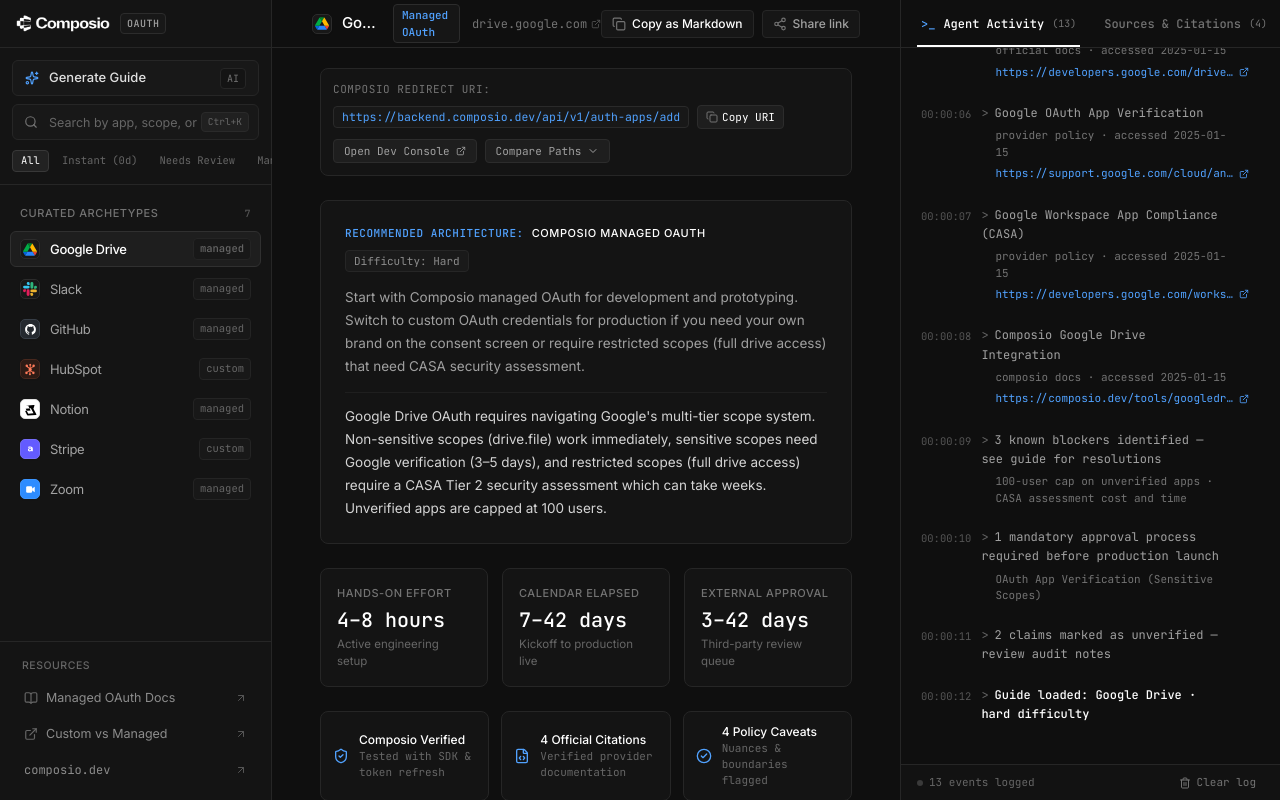
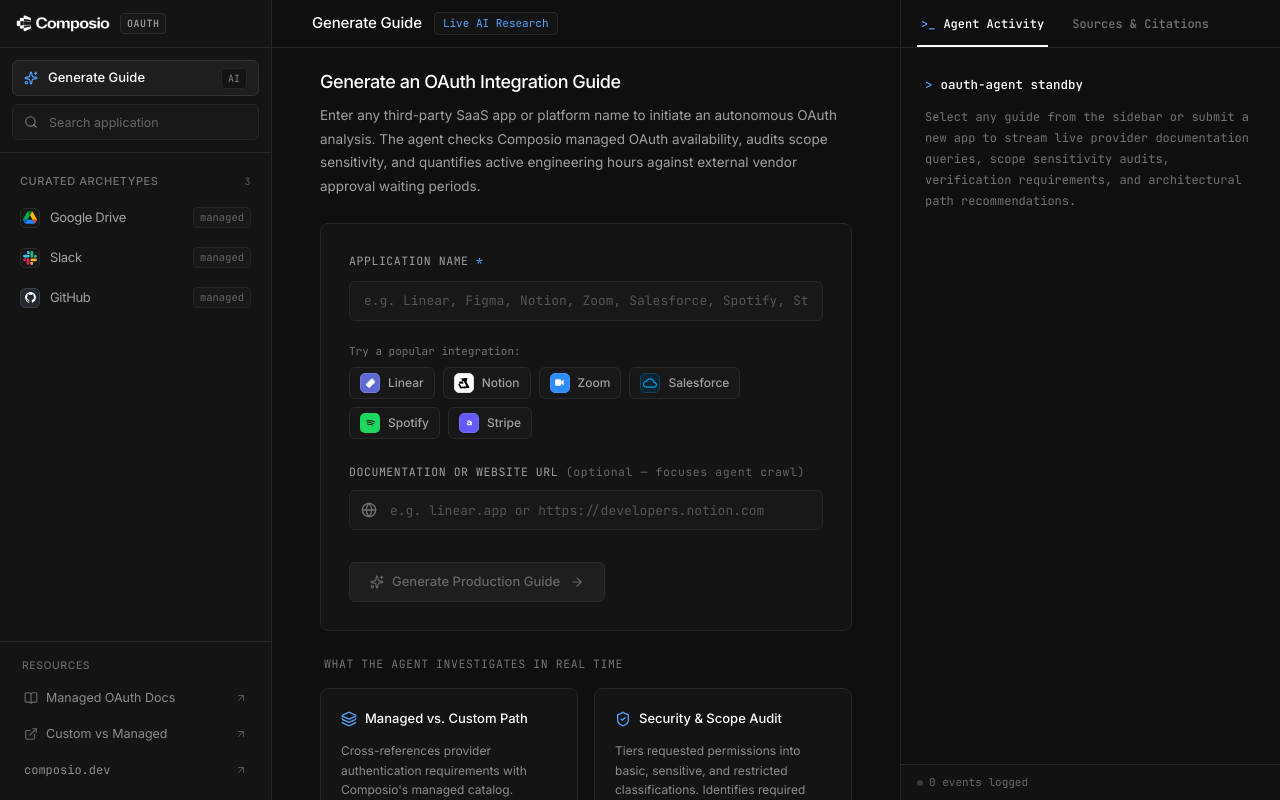
Before and after one commit to rakeshks2k/composio-oauth-guide, a Next.js app: page / in a window 1280 px wide. Built offline with nearby package versions, Linux system fonts and the light colour scheme.

Commit message:
fix: remove all emojis, clean up filter chips, fix globe icon input padding, seed 3 curated archetypes, and land on generate page

```diff
--- a/src/app/api/generate/route.ts
+++ b/src/app/api/generate/route.ts
@@ -1,7 +1,7 @@
 import { NextRequest } from 'next/server';
 import { saveGuide } from '@/lib/db';
 import { Guide, ResearchEvent, ChecklistItem, ScopeInfo, Blocker, ApprovalRequirement, AgentCapability, Source } from '@/lib/types';
-import { presetGuides } from '@/lib/guides-data';
+import { presetGuides, additionalBlueprints } from '@/lib/guides-data';
 import OpenAI from 'openai';
 import { v4 as uuidv4 } from 'uuid';
 
@@ -116,8 +116,9 @@
   const slug = slugify(appName);
   const normalized = appName.trim().toLowerCase();
 
-  // Check if this matches any of our verified presets
-  const matchedPreset = presetGuides.find(
+  // Check if this matches any of our verified presets or blueprints
+  const allVerified = [...presetGuides, ...additionalBlueprints];
+  const matchedPreset = allVerified.find(
     (p) =>
       p.appName.toLowerCase() === normalized ||
       p.slug === slug ||
--- a/src/app/page.tsx
+++ b/src/app/page.tsx
@@ -17,7 +17,7 @@
 export default function HomePage() {
   const [guides, setGuides] = useState<Guide[]>([]);
   const [selectedGuide, setSelectedGuide] = useState<Guide | null>(null);
-  const [view, setView] = useState<AppView>('guide');
+  const [view, setView] = useState<AppView>('generate');
   const [researchEvents, setResearchEvents] = useState<ResearchEvent[]>([]);
   const [isGenerating, setIsGenerating] = useState(false);
   const [prefillAppName, setPrefillAppName] = useState('');
@@ -42,9 +42,9 @@
     }
   }, []);
 
-  // Load guides on mount
+  // Load guides on mount — user lands on 'generate' guide page first
   useEffect(() => {
-    fetchGuides(true);
+    fetchGuides(false);
   }, [fetchGuides]);
 
   function handleSelectGuide(guide: Guide) {
--- a/src/components/GenerateForm.tsx
+++ b/src/components/GenerateForm.tsx
@@ -197,7 +197,7 @@
                 onChange={(e) => setAppWebsite(e.target.value)}
                 placeholder="e.g. linear.app or https://developers.notion.com"
                 disabled={isLoading}
-                className="w-full h-10 pl-9.5 pr-3.5 rounded-md bg-[#181818] border border-[#262626] focus:border-[#51a2ff] text-[13px] text-white placeholder:text-[#555555] outline-none transition-colors font-mono"
+                className="w-full h-10 pl-10 pr-3.5 rounded-md bg-[#181818] border border-[#262626] focus:border-[#51a2ff] text-[13px] text-white placeholder:text-[#555555] outline-none transition-colors font-mono"
               />
             </div>
           </div>
--- a/src/components/GuideView.tsx
+++ b/src/components/GuideView.tsx
@@ -557,7 +557,7 @@
                           </span>
 
                           <span className="text-[#8c8c8c]">
-                            {step.agentCanDo ? '🤖 Agent can prepare' : '👤 Developer action required'}
+                            {step.agentCanDo ? 'Agent can prepare' : 'Developer action required'}
                           </span>
 
                           {step.officialLink && (
@@ -781,9 +781,9 @@
                       </td>
                       <td className="py-3.5 px-5 font-mono text-xs whitespace-nowrap">
                         {cap.canDo ? (
-                          <span className="text-[#51a2ff] font-medium">🤖 Agent autonomous</span>
+                          <span className="text-[#51a2ff] font-medium">Agent autonomous</span>
                         ) : (
-                          <span className="text-[#a1a1a1]">👤 Developer action</span>
+                          <span className="text-[#a1a1a1]">Developer action</span>
                         )}
                       </td>
                       <td className="py-3.5 px-5 text-[#8c8c8c] text-[13px] leading-[1.65]">
@@ -841,7 +841,7 @@
               <div key={i} className="leading-[1.7]">• {a}</div>
             ))}
             {guide.unverifiedClaims.map((c, i) => (
-              <div key={i} className="text-[#a1a1a1] leading-[1.7]">• ⚠️ Unverified: {c}</div>
+              <div key={i} className="text-[#a1a1a1] leading-[1.7]">• Unverified: {c}</div>
             ))}
           </div>
         )}
@@ -924,16 +924,16 @@
       lines.push('');
       lines.push(`**Type:** ${STEP_TYPE_LABELS[step.type]}  `);
       lines.push(`**Estimated Time:** ${step.estimatedTime || 'N/A'}  `);
-      lines.push(`**Responsibility:** ${step.agentCanDo ? '🤖 Agent can prepare' : '👤 Developer action required'}  `);
+      lines.push(`**Responsibility:** ${step.agentCanDo ? 'Agent can prepare' : 'Developer action required'}  `);
       lines.push('');
       lines.push(step.description);
       if (step.completionCriteria) {
         lines.push('');
-        lines.push(`> ✅ **Done when:** ${step.completionCriteria}`);
+        lines.push(`> **Done when:** ${step.completionCriteria}`);
       }
       if (step.officialLink) {
         lines.push('');
-        lines.push(`📎 [Official Docs](${step.officialLink})`);
+        lines.push(`[Official Docs](${step.officialLink})`);
       }
       lines.push('');
     });
@@ -954,12 +954,12 @@
   if (guide.approvalRequirements.length > 0) {
     lines.push('## Vendor Verification & Review Requirements', '');
     guide.approvalRequirements.forEach((req) => {
-      lines.push(`### ${req.required ? '🔴' : '🟡'} ${req.name} (${req.required ? 'Mandatory' : 'Optional / Conditional'})`);
+      lines.push(`### ${req.name} (${req.required ? 'Mandatory' : 'Optional / Conditional'})`);
       lines.push('');
       if (req.estimatedTime) lines.push(`**Timeline:** ${req.estimatedTime}  `);
       lines.push('');
       lines.push(req.description);
-      if (req.link) lines.push(`\n📎 [Official Requirements](${req.link})`);
+      if (req.link) lines.push(`\n[Official Requirements](${req.link})`);
       lines.push('');
     });
   }
@@ -968,8 +968,7 @@
   if (guide.commonBlockers.length > 0) {
     lines.push('## Known Blockers & Pre-emptions', '');
     guide.commonBlockers.forEach((b) => {
-      const sev = b.severity === 'high' ? '🔴' : b.severity === 'medium' ? '🟡' : '🟢';
-      lines.push(`### ${sev} ${b.title} (${b.severity} priority)`);
+      lines.push(`### ${b.title} (${b.severity} priority)`);
       lines.push('');
       lines.push(b.description);
       lines.push('');
@@ -984,7 +983,7 @@
     lines.push('| Integration Task | Responsibility | Hand-off Details & Nuances |');
     lines.push('|---|---|---|');
     guide.agentCapabilities.forEach((cap) => {
-      lines.push(`| ${cap.action} | ${cap.canDo ? '🤖 Agent autonomous' : '👤 Developer action'} | ${cap.notes || '—'} |`);
+      lines.push(`| ${cap.action} | ${cap.canDo ? 'Agent autonomous' : 'Developer action'} | ${cap.notes || '—'} |`);
     });
     lines.push('');
   }
@@ -1003,7 +1002,7 @@
   if (hasNotes) {
     lines.push('## Audit Notes, Assumptions & Limitations', '');
     guide.assumptions.forEach((a) => lines.push(`- ${a}`));
-    guide.unverifiedClaims.forEach((c) => lines.push(`- ⚠️ *Unverified:* ${c}`));
+    guide.unverifiedClaims.forEach((c) => lines.push(`- *Unverified:* ${c}`));
     lines.push('');
   }
 
--- a/src/components/Sidebar.tsx
+++ b/src/components/Sidebar.tsx
@@ -1,6 +1,6 @@
 'use client';
 
-import { useState, useMemo, useRef, useEffect } from 'react';
+import { useState, useMemo, useRef } from 'react';
 import Image from 'next/image';
 import { Guide } from '@/lib/types';
 import { AppIcon } from '@/components/AppIcon';
@@ -36,37 +36,12 @@
   onDeleteGuide,
 }: SidebarProps) {
   const [searchQuery, setSearchQuery] = useState('');
-  const [filterTag, setFilterTag] = useState<'all' | 'instant' | 'approval' | 'managed'>('all');
   const searchInputRef = useRef<HTMLInputElement>(null);
 
-  useEffect(() => {
-    function handleKeyDown(e: KeyboardEvent) {
-      if (
-        (e.key === '/' || ((e.metaKey || e.ctrlKey) && e.key === 'k')) &&
-        document.activeElement?.tagName !== 'INPUT' &&
-        document.activeElement?.tagName !== 'TEXTAREA'
-      ) {
-        e.preventDefault();
-        searchInputRef.current?.focus();
-      }
-    }
-    window.addEventListener('keydown', handleKeyDown);
-    return () => window.removeEventListener('keydown', handleKeyDown);
-  }, []);
-
   const filteredGuides = useMemo(() => {
-    let list = guides;
-    if (filterTag === 'instant') {
-      list = list.filter((g) => !g.approvalDays || g.approvalDays.max === 0);
-    } else if (filterTag === 'approval') {
-      list = list.filter((g) => g.approvalDays && g.approvalDays.max > 0);
-    } else if (filterTag === 'managed') {
-      list = list.filter((g) => g.recommendedPath === 'managed');
-    }
-
     const q = searchQuery.trim().toLowerCase();
-    if (!q) return list;
-    return list.filter((g) => {
+    if (!q) return guides;
+    return guides.filter((g) => {
       return (
         g.appName.toLowerCase().includes(q) ||
         g.slug.toLowerCase().includes(q) ||
@@ -76,7 +51,7 @@
         g.scopes.some((s) => s.scope.toLowerCase().includes(q))
       );
     });
-  }, [guides, searchQuery, filterTag]);
+  }, [guides, searchQuery]);
 
   const presetGuides = useMemo(() => filteredGuides.filter((g) => g.isPreset), [filteredGuides]);
   const recentGuides = useMemo(() => filteredGuides.filter((g) => !g.isPreset), [filteredGuides]);
@@ -145,46 +120,17 @@
             type="text"
             value={searchQuery}
             onChange={(e) => setSearchQuery(e.target.value)}
-            placeholder="Search by app, scope, or difficulty..."
-            className="w-full h-9 bg-[#181818] border border-[#262626] rounded-md pl-9 pr-12 text-[12.5px] text-white placeholder:text-[#666666] focus:outline-none focus:border-[#51a2ff] transition-colors"
+            placeholder="Search application"
+            className="w-full h-9 bg-[#181818] border border-[#262626] rounded-md pl-9 pr-8 text-[12.5px] text-white placeholder:text-[#666666] focus:outline-none focus:border-[#51a2ff] transition-colors"
           />
-          {searchQuery ? (
+          {searchQuery && (
             <button
               onClick={() => setSearchQuery('')}
               className="absolute right-2.5 text-[#737373] hover:text-white"
             >
               <X className="w-3 h-3" />
             </button>
-          ) : (
-            <span className="absolute right-2.5 pointer-events-none text-[9.5px] font-mono text-[#666666] bg-[#202020] border border-[#2a2a2a] px-1.5 py-0.5 rounded">
-              Ctrl+K
-            </span>
           )}
-        </div>
-
-        {/* Quick Filter Chips */}
-        <div className="flex items-center gap-1 pt-0.5">
-          {(
-            [
-              { id: 'all', label: 'All' },
-              { id: 'instant', label: 'Instant (0d)' },
-              { id: 'approval', label: 'Needs Review' },
-              { id: 'managed', label: 'Managed' },
-            ] as const
-          ).map((chip) => (
-            <button
-              key={chip.id}
-              onClick={() => setFilterTag(chip.id)}
-              className={clsx(
-                'px-2 py-0.5 rounded text-[10.5px] font-mono whitespace-nowrap transition-colors flex-1 text-center',
-                filterTag === chip.id
-                  ? 'bg-[#222222] text-white border border-[#383838]'
-                  : 'text-[#666666] hover:text-[#999999] bg-transparent border border-transparent'
-              )}
-            >
-              {chip.label}
-            </button>
-          ))}
         </div>
       </div>
 
--- a/src/lib/db.ts
+++ b/src/lib/db.ts
@@ -97,6 +97,10 @@
         is_preset: 1,
       });
     }
+
+    // Clean up any former presets no longer in presetGuides
+    const presetIds = presetGuides.map((p) => p.id);
+    _db.prepare(`DELETE FROM guides WHERE is_preset = 1 AND id NOT IN (${presetIds.map(() => '?').join(',')})`).run(...presetIds);
 
     _sqliteAvailable = true;
     return _db;
--- a/src/lib/guides-data.ts
+++ b/src/lib/guides-data.ts
@@ -450,10 +450,13 @@
     isPreset: true,
     createdAt: '2025-01-15T00:00:00.000Z',
   },
+];
 
+// Additional high-fidelity blueprints for real-time live generation
+export const additionalBlueprints: Guide[] = [
   // ─── HubSpot ─────────────────────────────────────────────────────────────────
   {
-    id: 'preset-hubspot',
+    id: 'blueprint-hubspot',
     appName: 'HubSpot',
     appDomain: 'hubspot.com',
     slug: 'hubspot',
--- a/src/lib/research-events.ts
+++ b/src/lib/research-events.ts
@@ -31,7 +31,7 @@
     },
     {
       type: 'step',
-      message: `Composio managed auth: ${guide.composioManaged ? 'Supported ✓' : 'Not supported — custom credentials required'}`,
+      message: `Composio managed auth: ${guide.composioManaged ? 'Supported' : 'Not supported — custom credentials required'}`,
       detail: guide.composioManaged
         ? `Active managed OAuth toolkit with pre-configured client credentials available.`
         : `Custom OAuth developer application registration required.`,
```
